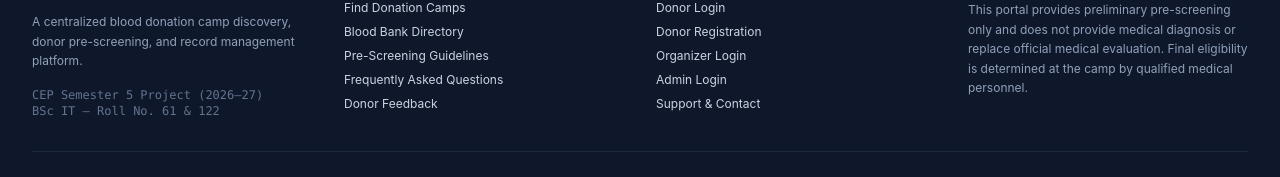
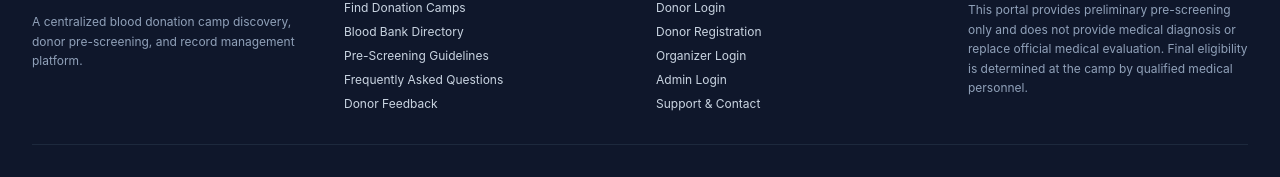
Before and after one commit to Rajshrivastava1211/bloodconnect-, a React (Vite) app in the folder client/: page /register in a window 1280 px wide. Shown: the part 1016-1193 px from the top of the page. Built offline with nearby package versions, Linux system fonts and the light colour scheme; no server answers.

Commit message:
Remove CEP project footer text

```diff
--- a/client/src/components/Footer.jsx
+++ b/client/src/components/Footer.jsx
@@ -20,10 +20,7 @@ const Footer = () => {
             <p className="text-xs text-slate-400 leading-relaxed">
               A centralized blood donation camp discovery, donor pre-screening, and record management platform.
             </p>
-            <p className="text-xs text-slate-500 font-mono">
-              CEP Semester 5 Project (2026–27)<br />
-              BSc IT — Roll No. 61 & 122
-            </p>
+
           </div>
 
           {/* Quick Links */}
```
